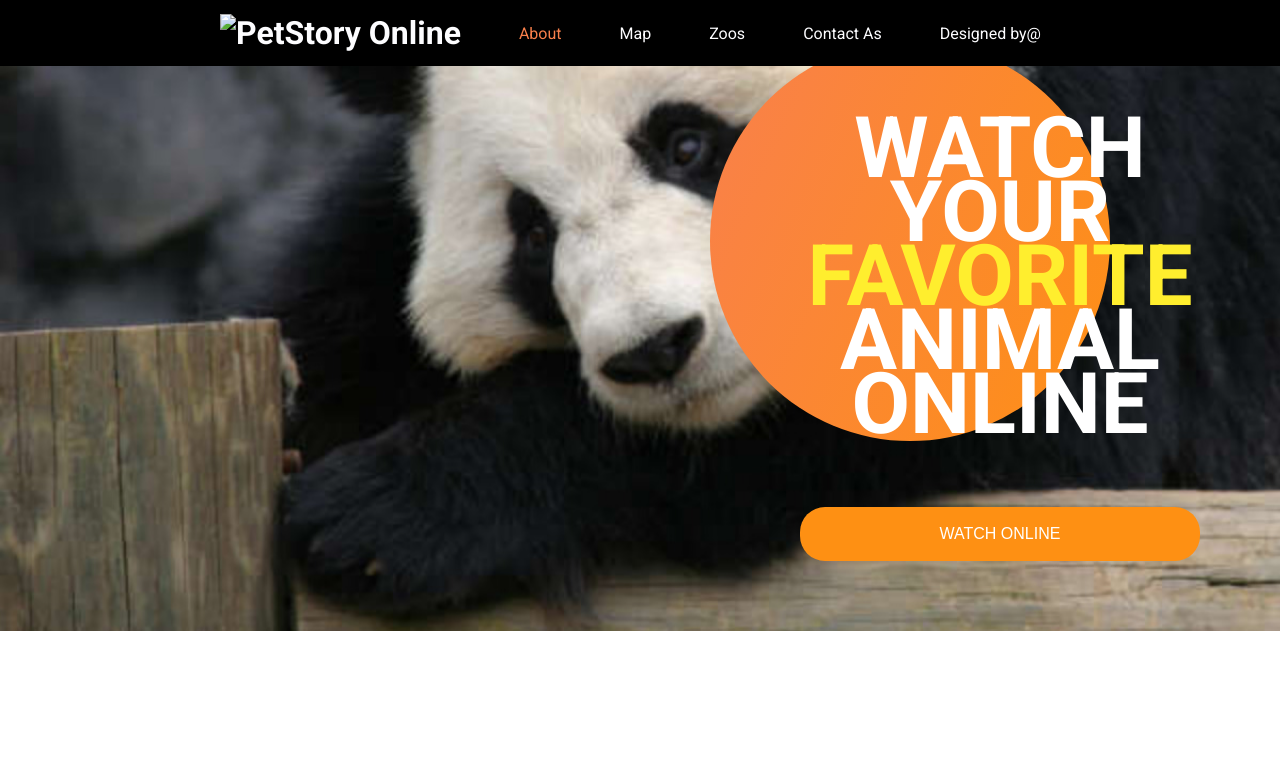
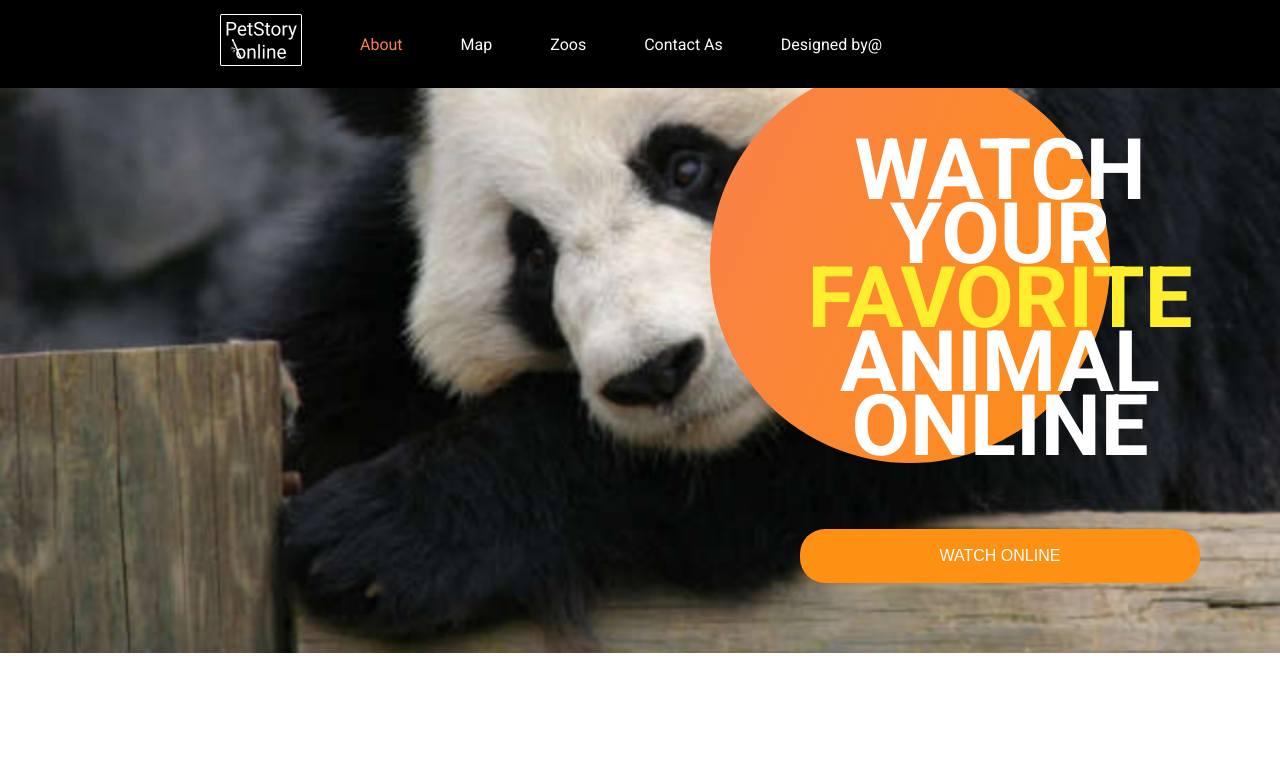
Before and after one commit to ykalenik/online-zoo, a plain HTML site: page pages/main/index.html in a window 1280 px wide. Shown: the top 769 px of the page. Drawn offline with Linux system fonts and the light colour scheme; the site is published under a folder, as on GitHub Pages, so addresses that start at the root find nothing.

Commit message:
fix: update link to logo to use a correct relative path

```diff
--- a/pages/main/index.html
+++ b/pages/main/index.html
@@ -12,7 +12,7 @@
 </head>
 <body>
     <header class="header" id="header">
-        <h1 class="logo"><a href="#header"><img src="/assets/images/logo_footer.png" alt="PetStory Online"></a></h1>
+        <h1 class="logo"><a href="#header"><img src="../../assets/images/logo_footer.png" alt="PetStory Online"></a></h1>
         <a class="nav-link-highlited" href="#header">About</a>
         <a href="#map">Map</a>
         <a href="#zoos">Zoos</a>
```
